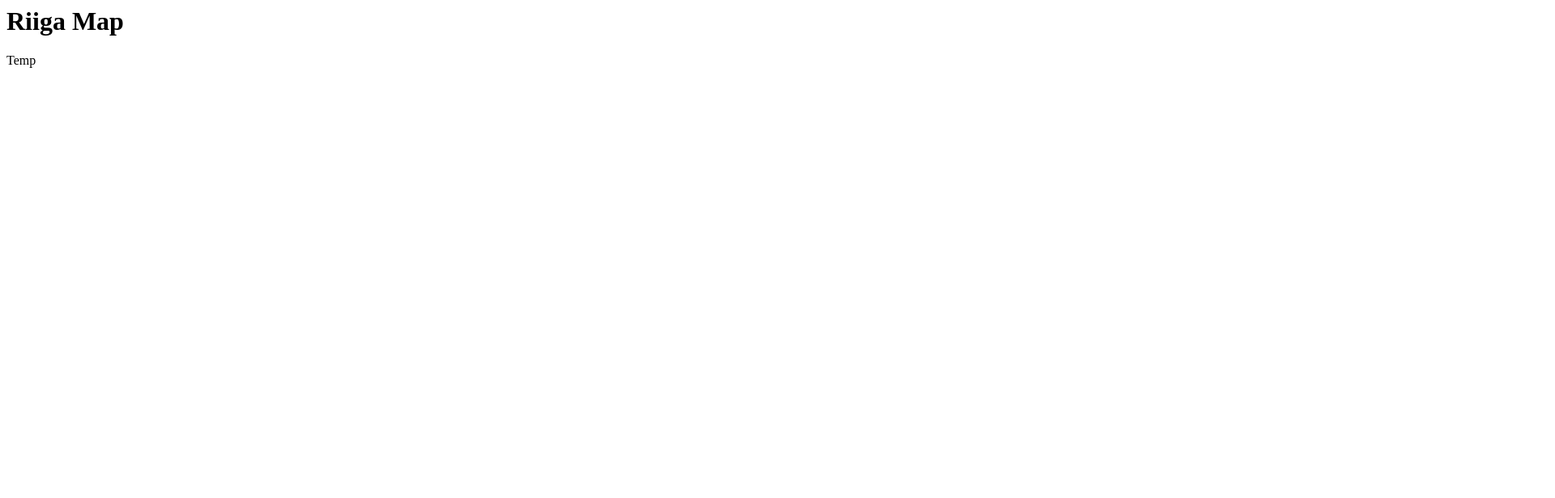
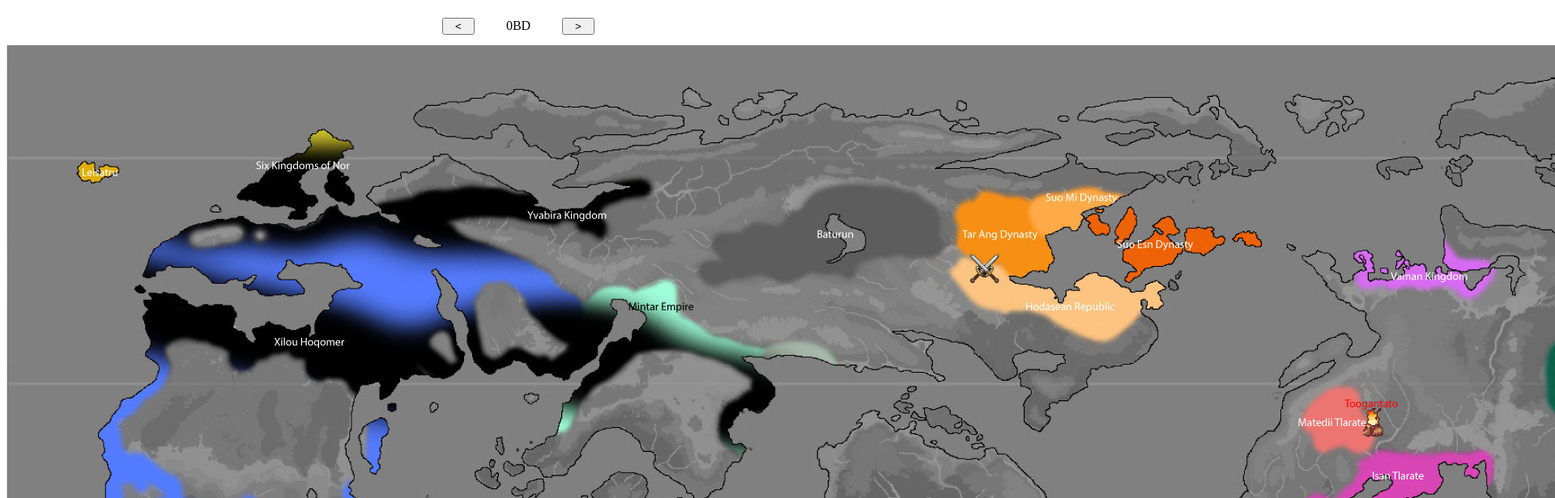
Before and after one commit to bheiskell/riiga-timeline-map, a plain HTML site: page index.html in a window 1280 px wide. Shown: the top 616 px of the page at 81% size, 1920 px wide, since content can reach past the window. Drawn offline with Linux system fonts and the light colour scheme.

Commit message:
add initial implementation of map scrolling

```diff
--- a/index.html
+++ b/index.html
@@ -1,9 +1,99 @@
 <html>
-  <body>
-    <h1>Riiga Map</h1>
+  <body style="text-align: center; line-height: 3em;">
+    <input type="button" id="prev" value="<" style="line-height: 3em; width: 3em;" />
+    <span id="title" style="display:inline-block; width:100px; text-align: center;"></span>
+    <input type="button" id="next" value=">" style="line-height: 3em; width: 3em;" />
     <div id="map"></div>
     <script type="application/javascript">
-      document.getElementById("map").innerHTML = "Temp";
+      const dates = [
+        '2800BD',
+        '2600BD',
+        '2400BD',
+        '2200BD',
+        '2000BD',
+        '1900BD',
+        '1800BD',
+        '1700BD',
+        '1600BD',
+        '1500BD',
+        '1400BD',
+        '1300BD',
+        '1200BD',
+        '1100BD',
+        '1000BD',
+        '950BD',
+        '900BD',
+        '850BD',
+        '800BD',
+        '750BD',
+        '700BD',
+        '650BD',
+        '600BD',
+        '550BD',
+        '500BD',
+        '450BD',
+        '400BD',
+        '350BD',
+        '300BD',
+        '250BD',
+        '200BD',
+        '150BD',
+        '100BD',
+        '50BD',
+        '0BD',
+        '50AL',
+        '100AL',
+        '150AL',
+        '200AL',
+        '250AL',
+        '300AL',
+        '350AL',
+        '400AL',
+        '450AL',
+        '500AL',
+        '550AL',
+        '600AL',
+        '650AL',
+        '700AL',
+        '750AL',
+        '800AL',
+        '850AL',
+        '900AL',
+        '950AL',
+        '1000AL',
+      ];
+const map = document.getElementById("map");
+const title = document.getElementById("title");
+
+let current = 0;
+for(var i = 0; i < dates.length; i++) {
+  var img = document.createElement("img");
+  img.src = "maps/" + dates[i] + ".jpg";
+  img.style.display = "none";
+  map.appendChild(img);
+
+        if (dates[i] == "0BD") {
+          current = i;
+        }
+      }
+      map.childNodes[current].style.display = "inline-block";
+      title.textContent = dates[current];
+
+      document.getElementById("prev").onclick = () => {
+        if (current <= 0) { return; }
+        map.childNodes[current].style.display = "none";
+        current--;
+        map.childNodes[current].style.display = "inline-block";
+        title.textContent = dates[current];
+
+      };
+      document.getElementById("next").onclick = () => {
+        if (current >= dates.length - 1) { return; }
+        map.childNodes[current].style.display = "none";
+        current++;
+        map.childNodes[current].style.display = "inline-block";
+        title.textContent = dates[current];
+      };
     </script>
   </body>
 </html>
```
